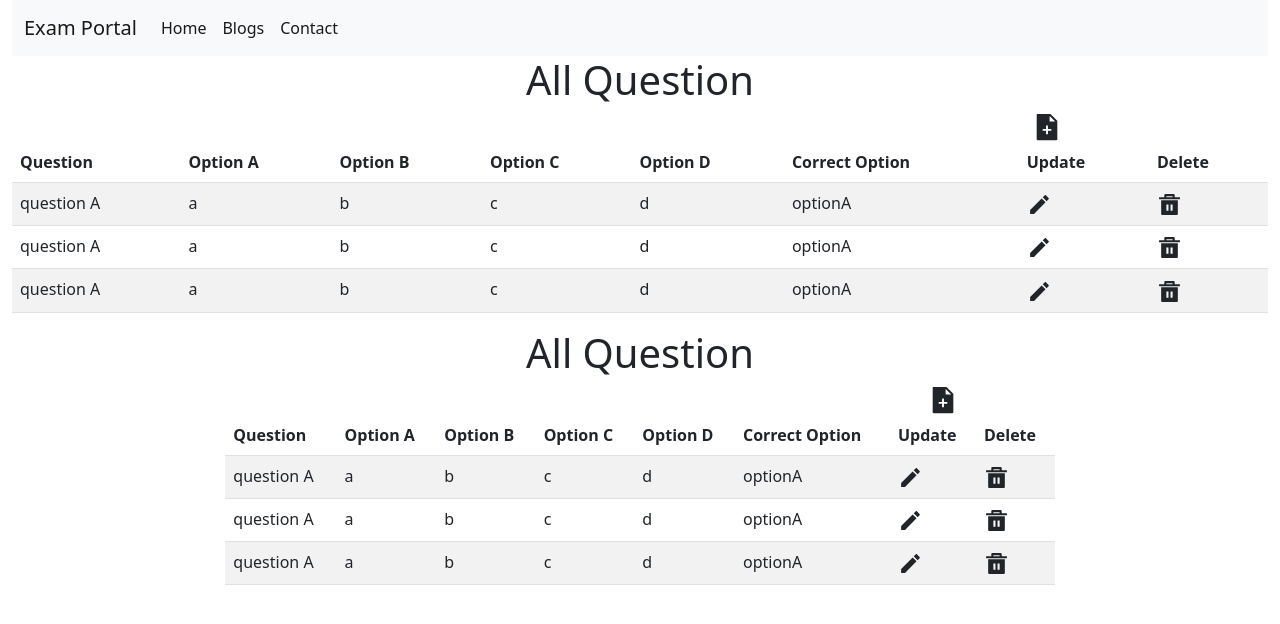
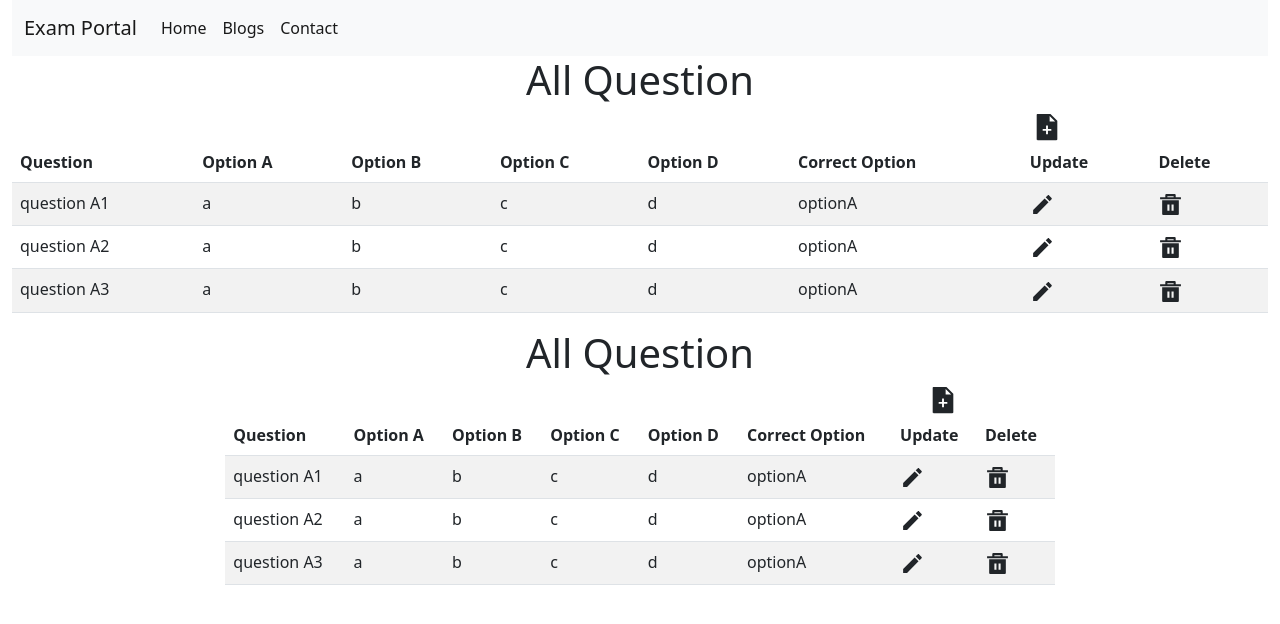
Before and after one commit to piyushpatil614/exam_learn, a React (Create React App) app: page /table in a window 1280 px wide. Shown: the top 624 px of the page. Built offline with nearby package versions, Linux system fonts and the light colour scheme.

Commit message:
done complete

```diff
--- a/src/components/AddForm.js
+++ b/src/components/AddForm.js
@@ -13,9 +13,8 @@ export default function AddForm(props) {
     e.preventDefault()
     const formData = new FormData(e.target),
           formDataObj = Object.fromEntries(formData.entries());
-          console.log(correct)
           let temp={
-            "id":props.question.length+1,
+            "id":props.questionData.length,
               "question":formDataObj['question'],
               "optionA":formDataObj['A'],
               "optionB":formDataObj['B'],
--- a/src/components/Table.js
+++ b/src/components/Table.js
@@ -17,6 +17,9 @@ import Update from './Update';
   // const getAddFormState=()=>{
   //   const addFormState=childSateref.current.
   // }
+
+const [questionData, setquestionData] = useState(question)
+
   const [show, setShow] = useState(false);
   const handleClose = () => setShow(false);
   const handleShow = () => setShow(true);
@@ -31,7 +34,9 @@ import Update from './Update';
     // console.log(question)
 
   const questionAdd=(temp)=>{
-    question.push(temp)
+    questionData.push(temp)
+    setquestionData(questionData)
+
       handleClose()
   }
 
@@ -40,15 +45,25 @@ import Update from './Update';
         console.log(event.currentTarget.id)
     }
     const updateClicked=(event)=>{
-      let temp=question.find(question=>question.id===parseInt(event.currentTarget.id))
+      let temp=questionData.find(questionData=>questionData.id===parseInt(event.currentTarget.id))
       setupdateShow(true)
       setupdateData(temp)
         console.log(temp)
     }
     const deleteClicked=(event)=>{
-      let index=question.findIndex(question=>question.id===parseInt(event.currentTarget.id))
-      delete question[index]
-      console.log(question)
+      let index=questionData.find(questionData=>questionData.id===parseInt(event.currentTarget.id))
+      let temp=[]
+      questionData.forEach(element => {
+        if(index.id!==element.id)
+        {
+          temp.push(element)
+        }
+      });
+
+      console.log(index.id)
+      console.log(temp)
+      setquestionData(temp)
+
     }
   return (
     <div>
@@ -63,7 +78,7 @@ import Update from './Update';
         <Modal.Header closeButton>
           <Modal.Title>Add Questions</Modal.Title>
         </Modal.Header>
-        <Modal.Body> <AddForm questionAdd={questionAdd} question={question} /></Modal.Body>
+        <Modal.Body> <AddForm questionAdd={questionAdd} questionData={questionData} /></Modal.Body>
         {/* <Modal.Footer>
             <Button variant="secondary" onClick={handleClose}>
               Close
@@ -94,16 +109,16 @@ import Update from './Update';
     </tr>
   </thead>
   <tbody>
-    {question.map(question=>(
+    {questionData.map(questionData=>(
         <tr>
         {/* <th scope="row">{question.id}</th> */}
-        <td>{question.question}</td>
-        <td>{question.optionA}</td>
-        <td>{question.optionB}</td>
-        <td>{question.optionC}</td>
-        <td>{question.optionD}</td>
-        <td>{question.correct}</td>
-        <td id={question.id} onClick={updateClicked}><IoMdCreate size={25}/></td>
+        <td>{questionData.question}</td>
+        <td>{questionData.optionA}</td>
+        <td>{questionData.optionB}</td>
+        <td>{questionData.optionC}</td>
+        <td>{questionData.optionD}</td>
+        <td>{questionData.correct}</td>
+        <td id={questionData.id} onClick={updateClicked}><IoMdCreate size={25}/></td>
         <Modal show={updateShow} onHide={updateClose}>
         <Modal.Header closeButton>
           <Modal.Title>Update Questions</Modal.Title>
@@ -118,7 +133,7 @@ import Update from './Update';
           </Button>
         </Modal.Footer> */}
       </Modal>
-        <td id={question.id} onClick={deleteClicked}><RiDeleteBin5Fill size={25}/></td>
+        <td id={questionData.id} onClick={deleteClicked}><RiDeleteBin5Fill size={25}/></td>
       </tr>
     ))}
 
--- a/src/data/question.json
+++ b/src/data/question.json
@@ -1,7 +1,16 @@
 [
     {
+        "id":0,
+        "question":"question A1",
+        "optionA":"a",
+        "optionB":"b",
+        "optionC":"c",
+        "optionD":"d",
+        "correct":"optionA"
+    },
+    {
         "id":1,
-        "question":"question A",
+        "question":"question A2",
         "optionA":"a",
         "optionB":"b",
         "optionC":"c",
@@ -10,16 +19,7 @@
     },
     {
         "id":2,
-        "question":"question A",
-        "optionA":"a",
-        "optionB":"b",
-        "optionC":"c",
-        "optionD":"d",
-        "correct":"optionA"
-    },
-    {
-        "id":3,
-        "question":"question A",
+        "question":"question A3",
         "optionA":"a",
         "optionB":"b",
         "optionC":"c",
```
Lines whose indentation alone changed are shown as unchanged.
